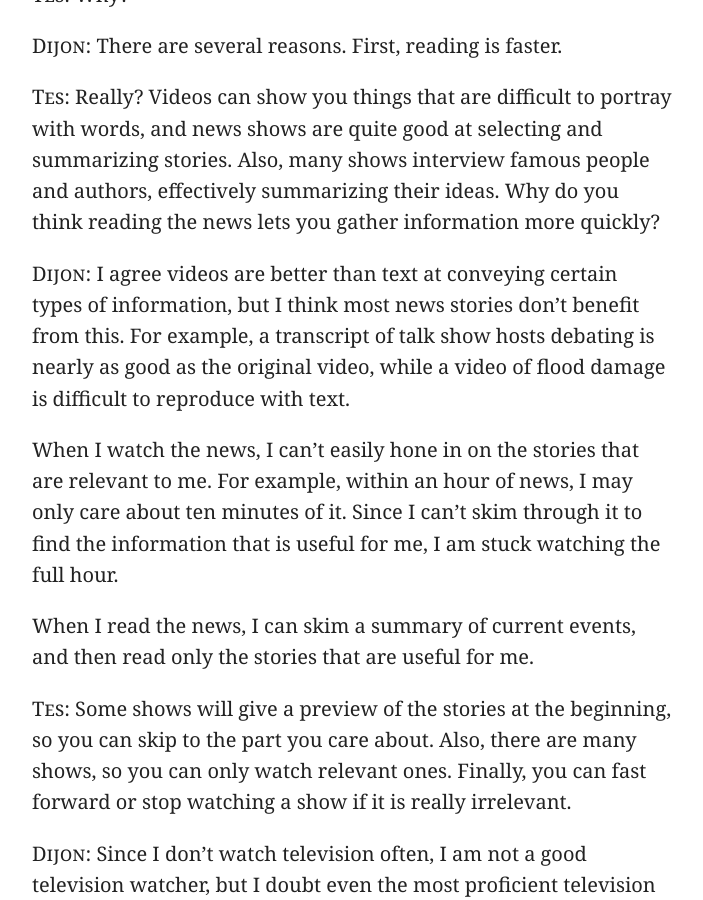
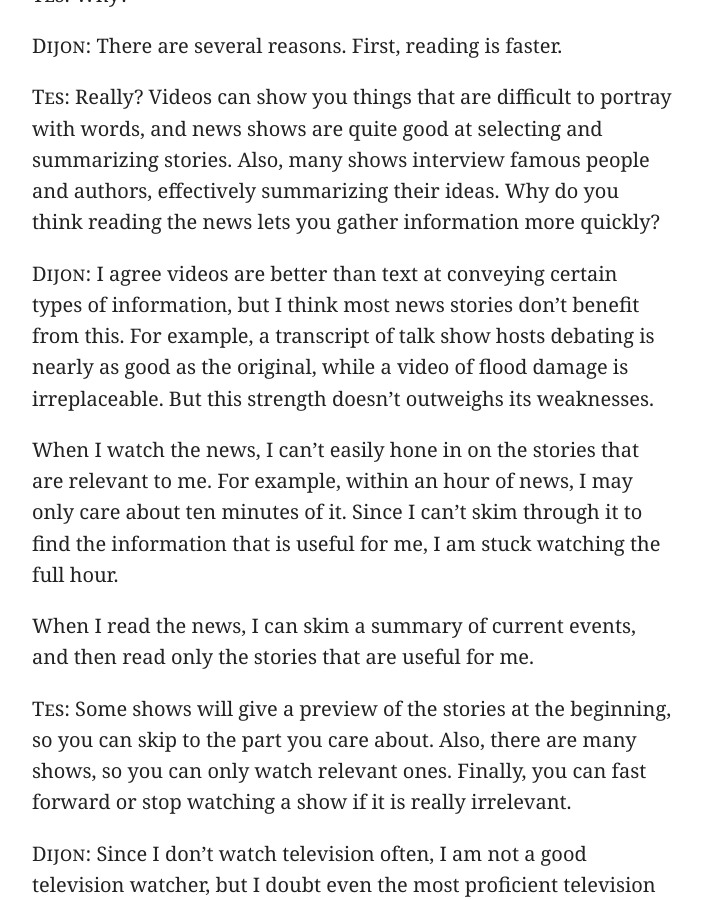
Before and after one commit to artsandmetaphysics/goodlifeodyssey, a Jekyll site: the page built from _meditations/dialogue-on-reading-vs-watching-the-news.md, in a window 1280 px wide and 900 px high, scrolled down 479 px. Shown: the whole window, without its empty margins (288-991 px from the left). Built offline with Jekyll 4.4.1, drawn with Linux system fonts in a browser that asks for light colours.

Commit message:
Add content

```diff
--- a/_meditations/dialogue-on-reading-vs-watching-the-news.md
+++ b/_meditations/dialogue-on-reading-vs-watching-the-news.md
@@ -18,7 +18,7 @@
 
 <span class="sc">Tes:</span> Really? Videos can show you things that are difficult to portray with words, and news shows are quite good at selecting and summarizing stories. Also, many shows interview famous people and authors, effectively summarizing their ideas. Why do you think reading the news lets you gather information more quickly?
 
-<span class="sc">Dijon:</span> I agree videos are better than text at conveying certain types of information, but I think most news stories don’t benefit from this. For example, a transcript of talk show hosts debating is nearly as good as the original video, while a video of flood damage is difficult to reproduce with text.
+<span class="sc">Dijon:</span> I agree videos are better than text at conveying certain types of information, but I think most news stories don’t benefit from this. For example, a transcript of talk show hosts debating is nearly as good as the original, while a video of flood damage is irreplaceable. But this strength doesn’t outweighs its weaknesses.
 
 When I watch the news, I can’t easily hone in on the stories that are relevant to me. For example, within an hour of news, I may only care about ten minutes of it. Since I can’t skim through it to find the information that is useful for me, I am stuck watching the full hour.
 
```
Also changed, not shown: meditations/dialogue-on-reading-vs-watching-the-news.md (+1 -1 lines).
